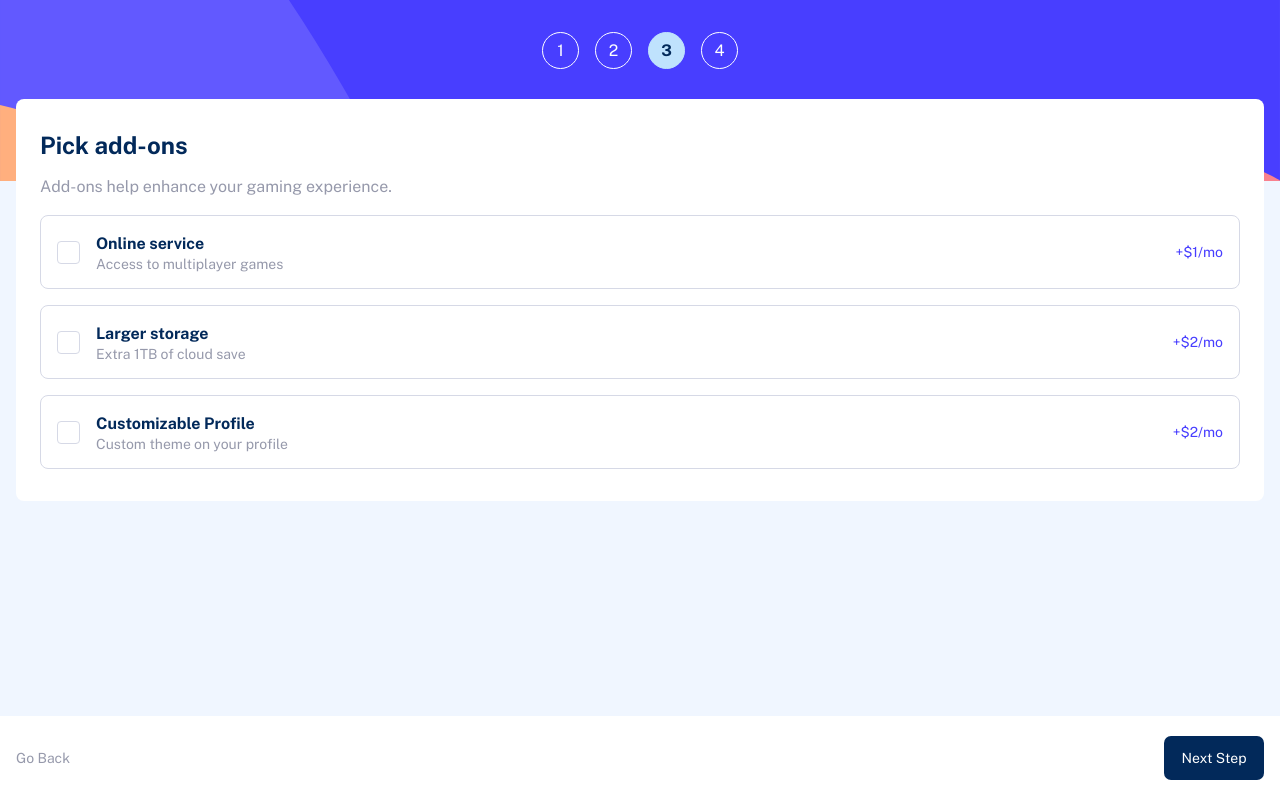
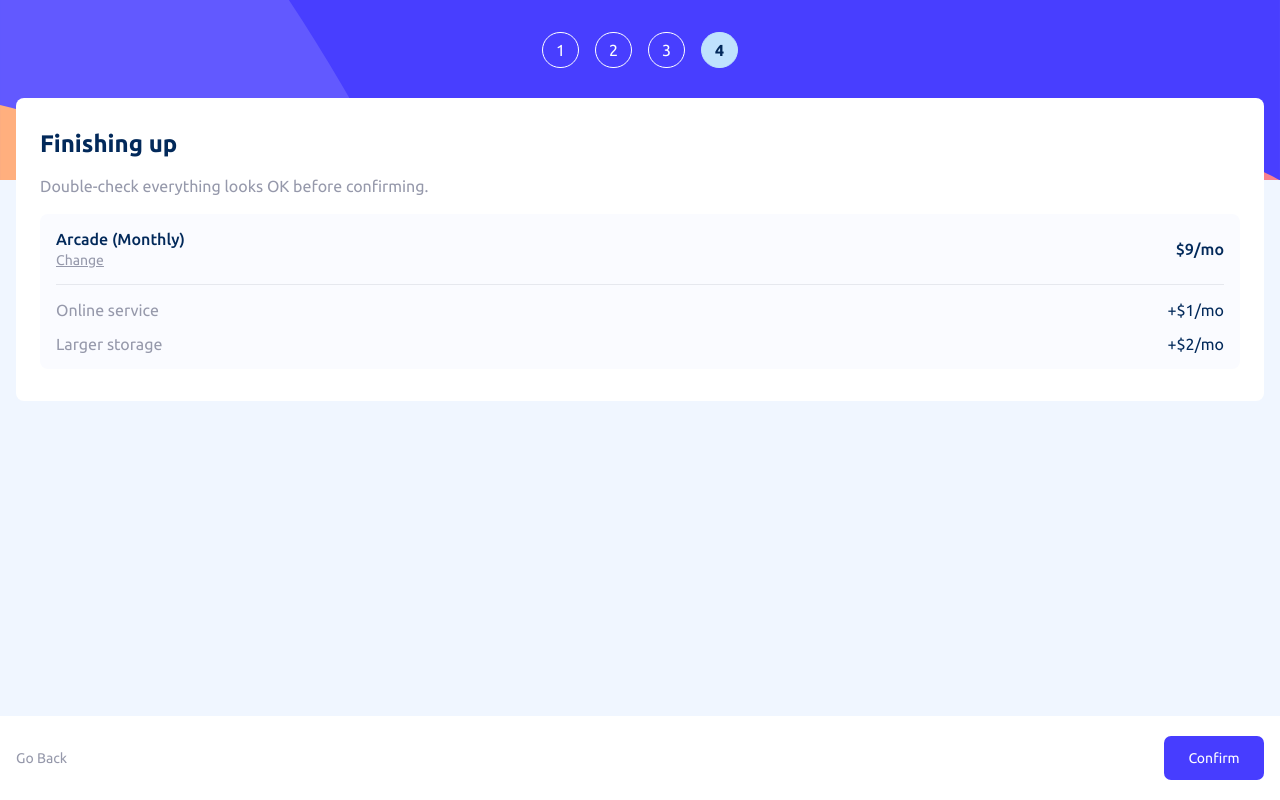
Before and after one commit to Mateeb11/multi-step-form, a React (Vite) app: page / in a window 1280 px wide. Built offline with nearby package versions, Linux system fonts and the light colour scheme.

Commit message:
styling the summary component

```diff
--- a/src/Component/Content.jsx
+++ b/src/Component/Content.jsx
@@ -5,11 +5,12 @@ import classes from "./Content.module.scss";
 import Info from "./Form/Info";
 import Plan from "./Form/Plan";
 import AddOns from "./Form/AddOns";
+import Summry from "./Form/Summary";
 import Steps from "./Steps/Steps";
 import Navigation from "./Steps/navigation";
 
 export default function Content() {
-  const [step, setStep] = useState(3);
+  const [step, setStep] = useState(4);
 
   const [info, setInfo] = useState({ Name: "", Email: "", Number: "" });
   const [isInfoFormValid, setIsInfoFormValid] = useState({
@@ -23,7 +24,10 @@ export default function Content() {
     price: 9,
   });
 
-  const [addOns, setAddOns] = useState([]);
+  const [addOns, setAddOns] = useState([
+    { title: "Online service", price: 1 },
+    { title: "Larger storage", price: 2 },
+  ]);
 
   return (
     <>
@@ -42,6 +46,7 @@ export default function Content() {
         {step === 3 && (
           <AddOns addOns={addOns} setAddOns={setAddOns} planTime={plan.time} />
         )}
+        {step === 4 && <Summry plan={plan} addOns={addOns} />}
         <Navigation
           step={step}
           setStep={setStep}
--- /dev/null
+++ b/src/Component/Form/Summary.jsx
@@ -0,0 +1,41 @@
+import classes from "./Summary.module.scss";
+
+import Form from "../UI/Form";
+
+export default function Summry({ plan, addOns }) {
+  return (
+    <>
+      <Form
+        title="Finishing up"
+        description="Double-check everything looks OK before confirming."
+      >
+        <div className={classes.selections}>
+          <div className={classes.info}>
+            <div className={classes.container}>
+              {plan.selectedPlan} ({plan.time})<button>Change</button>
+            </div>
+            <span>
+              ${plan.price}/{plan.time === "Monthly" ? "mo" : "yr"}
+            </span>
+          </div>
+
+          {addOns.length !== 0 && (
+            <>
+              <span className={classes.line} />
+              {addOns.map((addon, i) => {
+                return (
+                  <div className={classes.info} key={i}>
+                    <span className={classes.addOnTitle}>{addon.title}</span>
+                    <span className={classes.addOnPrice}>
+                      +${addon.price}/{plan.time === "Monthly" ? "mo" : "yr"}
+                    </span>
+                  </div>
+                );
+              })}
+            </>
+          )}
+        </div>
+      </Form>
+    </>
+  );
+}
--- /dev/null
+++ b/src/Component/Form/Summary.module.scss
@@ -0,0 +1,55 @@
+.selections {
+  display: grid;
+  gap: 1em;
+
+  padding: 1em;
+  background-color: var(--clr-neutral-200);
+
+  color: var(--clr-primary-900);
+
+  border-radius: 0.5em;
+
+  font-weight: var(--font-weight-regular);
+
+  .info {
+    display: flex;
+
+    justify-content: space-between;
+    align-items: center;
+
+    .container {
+      display: flex;
+      flex-direction: column;
+      align-items: start;
+
+      gap: 0.25em;
+
+      button {
+        border: none;
+        background-color: inherit;
+
+        color: var(--clr-neutral-700);
+
+        text-decoration: underline;
+        font-size: var(--font-size-small);
+      }
+    }
+
+    .addOnTitle {
+      //   font-size: var(--font-size-small);
+      font-weight: var(--font-weight-light);
+      color: var(--clr-neutral-700);
+    }
+    .addOnPrice {
+      //   font-size: var(--font-size-small);
+
+      font-weight: var(--font-weight-light);
+    }
+  }
+  .line {
+    opacity: 0.2;
+    height: 1px;
+    width: 100%;
+    background-color: var(--clr-neutral-700);
+  }
+}
--- a/src/index.scss
+++ b/src/index.scss
@@ -1,4 +1,4 @@
-@import url("https://fonts.googleapis.com/css2?family=Public+Sans:wght@300;400;700&display=swap");
+@import url("https://fonts.googleapis.com/css2?family=Ubuntu:wght@400;500;700&display=swap");
 
 :root {
   --mobile: 375px;
@@ -46,7 +46,7 @@
 * {
   margin: 0;
   padding: 0;
-  font-family: "Public Sans", sans-serif;
+  font-family: "Ubuntu", sans-serif;
   /* font: inherit; force styling of type through styling, rather than elements */
 }
 
```
Also changed, not shown: src/Component/Form/Summry.jsx (deleted).
